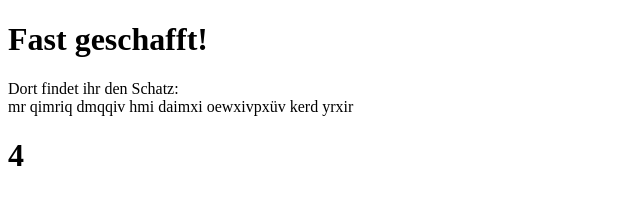
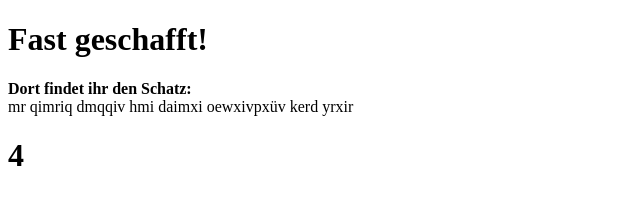
Before and after one commit to FirePantherJona/FirePantherJona.github.io, a plain HTML site: page 9challenge.html in a window 1280 px wide. Shown: the full height of the page, 0-640 px from the left. Drawn offline with Linux system fonts and the light colour scheme.

Commit message:
Update 9challenge.html

```diff
--- a/9challenge.html
+++ b/9challenge.html
@@ -7,7 +7,7 @@
 </head>
 <body>
     <h1>Fast geschafft!</h1>
-    Dort findet ihr den Schatz: <br>
+    <b>Dort findet ihr den Schatz:</b> <br>
      mr qimriq dmqqiv hmi daimxi oewxivpxüv kerd yrxir
     <h1>4</h1>
 
```
